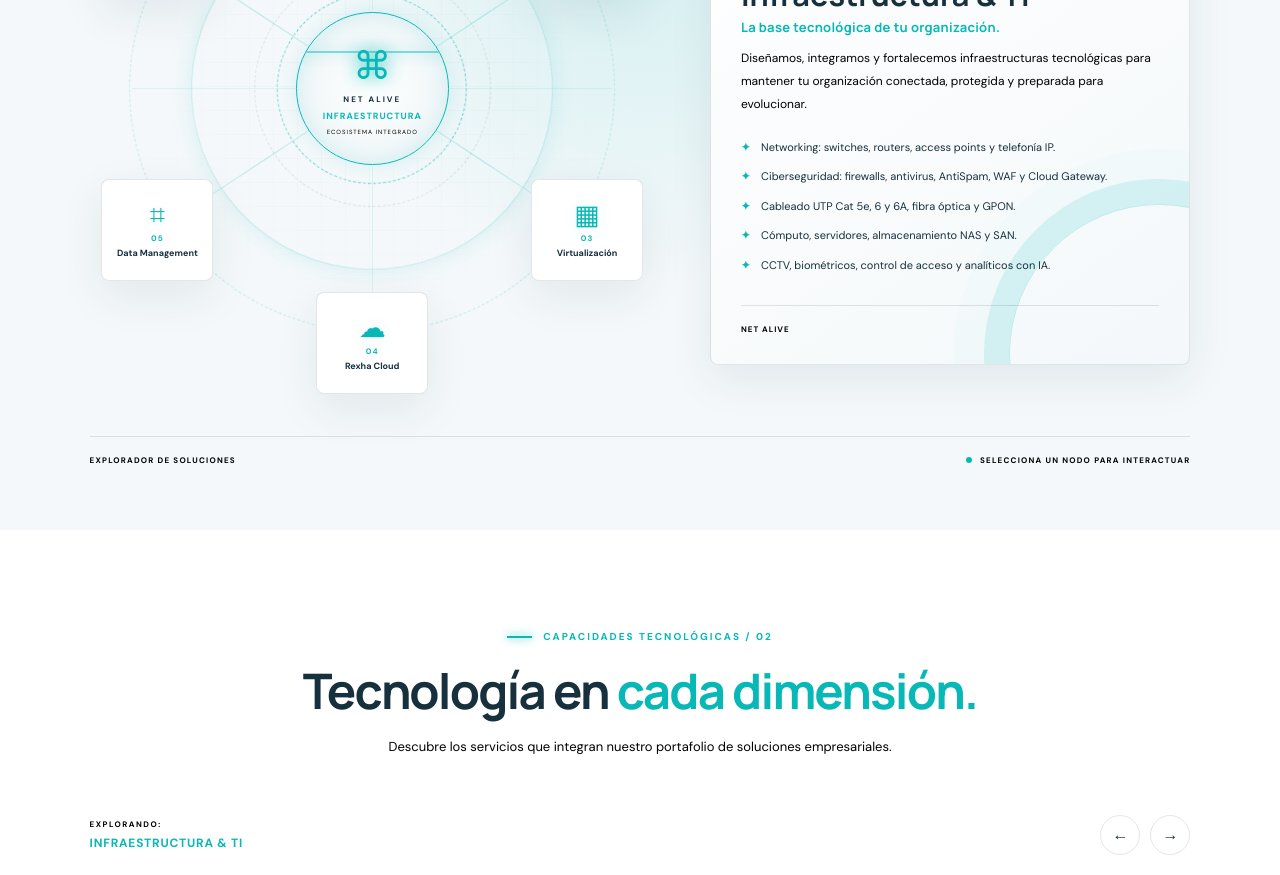
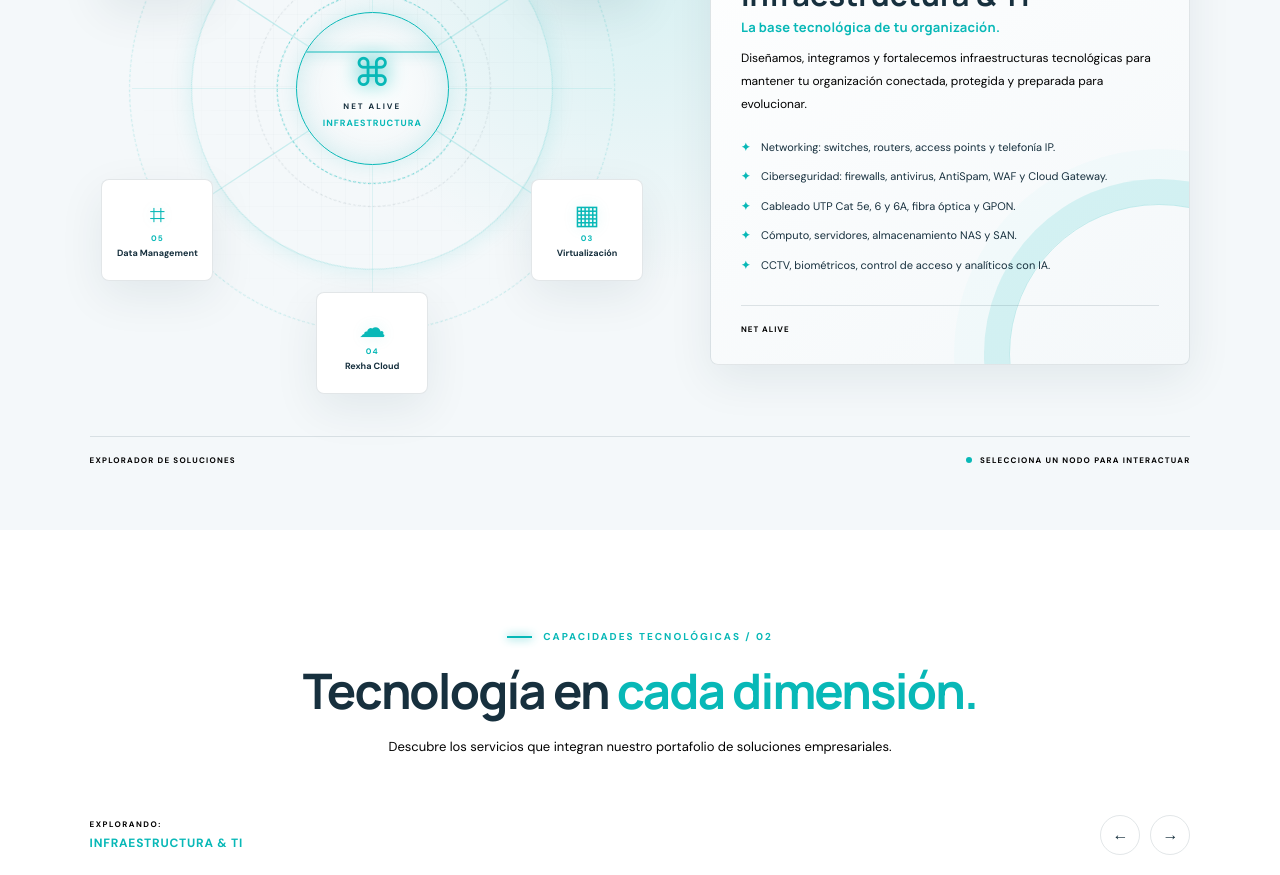
Before and after one commit to GabrielaMtz08/NetAlive, a plain HTML site: page frontend/soluciones.html in a window 1280 px wide. Shown: the part 1340-2215 px from the top of the page. Drawn offline with Linux system fonts and the light colour scheme.

Commit message:
Actualización 2.0

```diff
--- a/frontend/soluciones.html
+++ b/frontend/soluciones.html
@@ -140,9 +140,6 @@
             <strong id="na-core-title">
               TECHNOLOGY
             </strong>
-            <span class="na-core-caption">
-              ECOSISTEMA INTEGRADO
-            </span>
           </div>
           <div class="na-core-scan"></div>
         </div>
```
